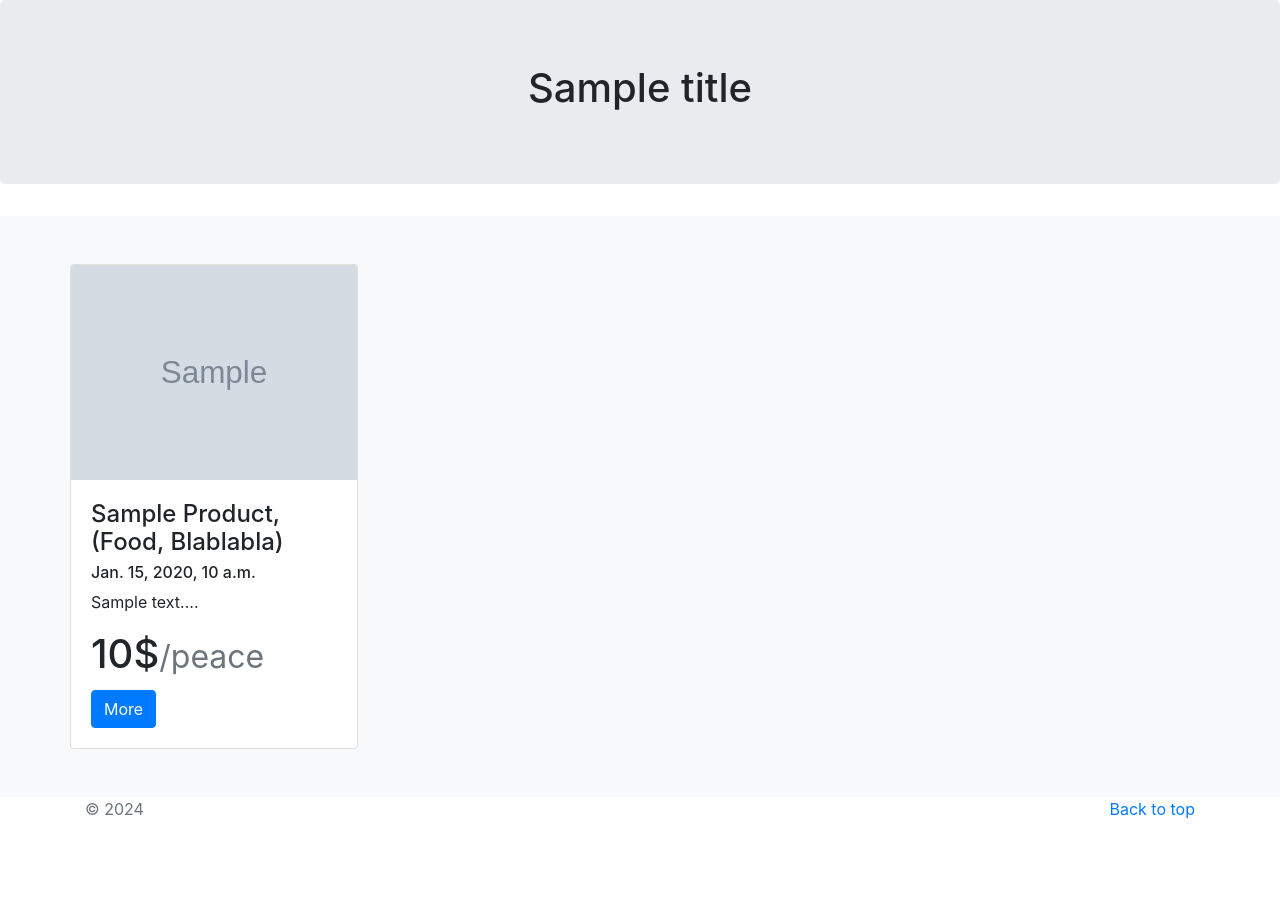
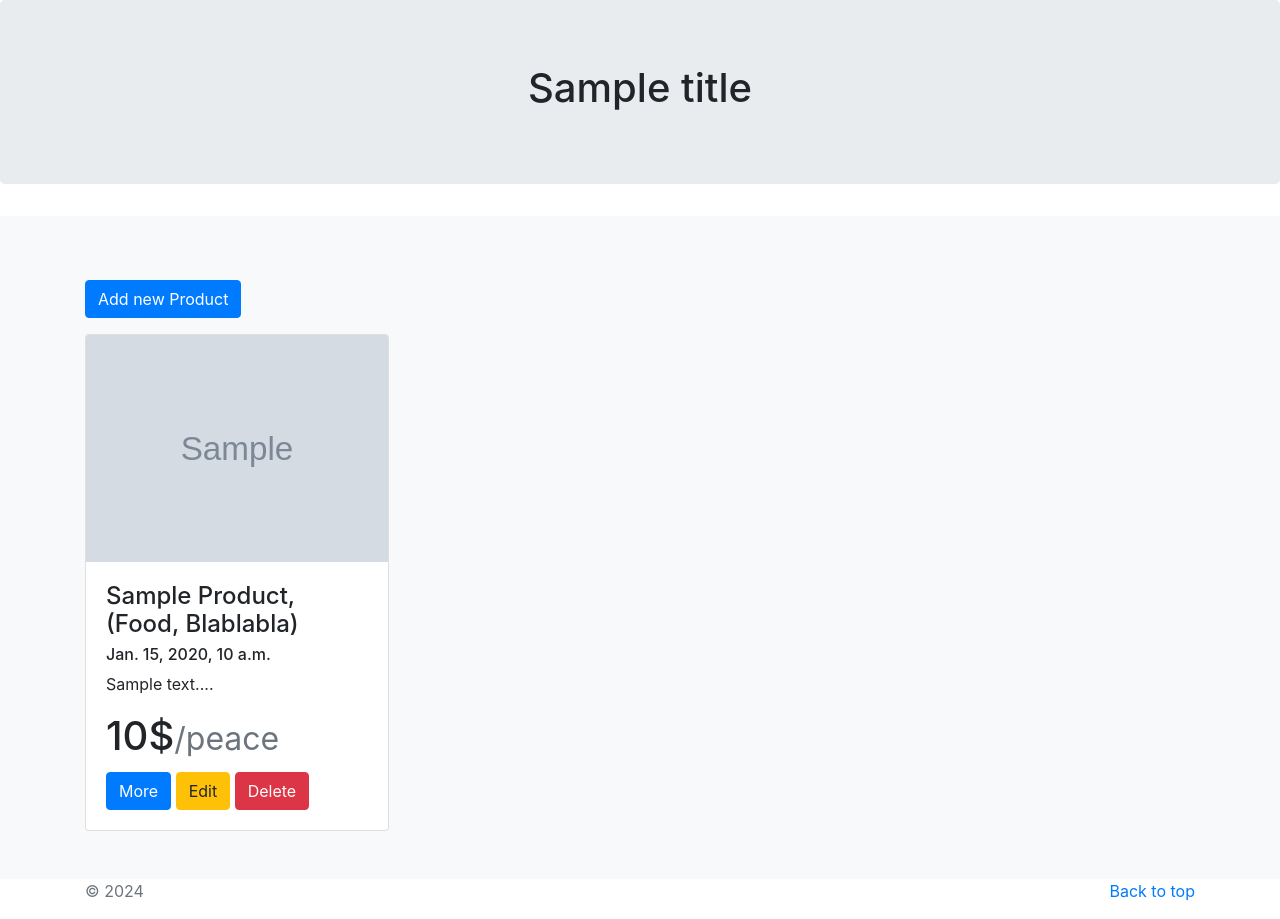
Before and after one commit to munquzbek/web_app_django, a Django app: template catalog/templates/catalog/product_list.html in a window 1280 px wide. Shown: the part 56-975 px from the top of the page. Before the commit the page ends 875 px from the top, so only its background shows below. Run offline with Django 4.2, Linux system fonts and the light colour scheme; data comes from the database, SQL or seed files in the repository; tables that the repository leaves empty hold one stand-in row (values such as "Sample post"); the template is opened without the code that fills it: values that come from a table or form of the project are taken from there, most other values are stand-ins (such as "Sample title", 1, 10 or a date in 2020); grey boxes marked "Sample" are stand-in pictures; some libraries are stand-ins or nearby versions.

Commit message:
CRUD catalog/views

```diff
--- a/catalog/models.py
+++ b/catalog/models.py
@@ -24,7 +24,7 @@ class Product(models.Model):
     category = models.ForeignKey(Category, on_delete=models.CASCADE, verbose_name='Категория')
     price = models.IntegerField(verbose_name='Цена')
     create_date = models.DateTimeField(auto_now=True, verbose_name='дата создания')
-    date_last_change = models.DateTimeField(verbose_name='дата изменения')
+    date_last_change = models.DateTimeField(auto_now=True, verbose_name='дата изменения')
 
     def __str__(self):
         return f'{self.name}, ({self.category})'
--- a/catalog/templates/catalog/product_list.html
+++ b/catalog/templates/catalog/product_list.html
@@ -1,8 +1,16 @@
 {% extends 'catalog/base.html'%}
 {% block content %}
 {% load my_tags %}
+
+<div class="col-lg-12 col-xxl-5 my-3 mx-auto">
+    <div class="d-grid gap-4">
+        <a class="btn btn-primary" type="button" href="{% url 'catalog:create_product' %}">Add new Product</a>
+    </div>
+</div>
+
 {% for product in product_list %}
-<div class="card" style="width: 18rem;">
+<div class="col-4">
+    <div class="card" style="width: 19rem;">
         <img class="card-img-top" src="{% mediapath product.image %}"
              alt="Card image cap">
         <div class="card-body">
@@ -11,7 +19,11 @@
             <p class="card-text">{{ product.description|slice:"0:100" }}...</p>
             <h1 class="card-title pricing-card-title">{{ product.price }}$<small class="text-muted">/peace</small></h1>
             <a href="{% url 'catalog:product' product.id %}" class="btn btn-primary">More</a>
+            <a href="{% url 'catalog:update_product' product.id %}" class="btn btn-warning">Edit</a>
+            <a href="{% url 'catalog:delete_product' product.id %}" class="btn btn-danger">Delete</a>
         </div>
     </div>
+</div>
+<hr>
 {% endfor %}
 {% endblock %}
--- a/catalog/urls.py
+++ b/catalog/urls.py
@@ -1,7 +1,8 @@
 from django.urls import path
 
 from catalog.apps import CatalogConfig
-from catalog.views import home, contact, ProductListView, ProductDetailView
+from catalog.views import home, contact, ProductListView, ProductDetailView, ProductCreateView, ProductUpdateView, \
+    ProductDeleteView
 
 app_name = CatalogConfig.name
 
@@ -10,4 +11,7 @@ urlpatterns = [
     path('contact/', contact, name='contact'),
     path('products/', ProductListView.as_view(), name='products'),
     path('product/<int:pk>', ProductDetailView.as_view(), name='product'),
+    path('create/', ProductCreateView.as_view(), name='create_product'),
+    path('update/<int:pk>', ProductUpdateView.as_view(), name='update_product'),
+    path('delete/<int:pk>', ProductDeleteView.as_view(), name='delete_product'),
 ]
--- a/config/urls.py
+++ b/config/urls.py
@@ -23,5 +23,4 @@ urlpatterns = [
     path('admin/', admin.site.urls),
     path('', include('catalog.urls', namespace='catalog')),
     path('blog/', include('blog.urls', namespace='blog')),
-
               ] + static(settings.MEDIA_URL, document_root=settings.MEDIA_ROOT)
```
Also changed, not shown: blog/templates/blog/blog_detail.html (+17 -7 lines), blog/templates/blog/blog_list.html (+4 -6 lines), catalog/views.py (+19 -1 lines). Lines whose indentation alone changed are shown as unchanged.
